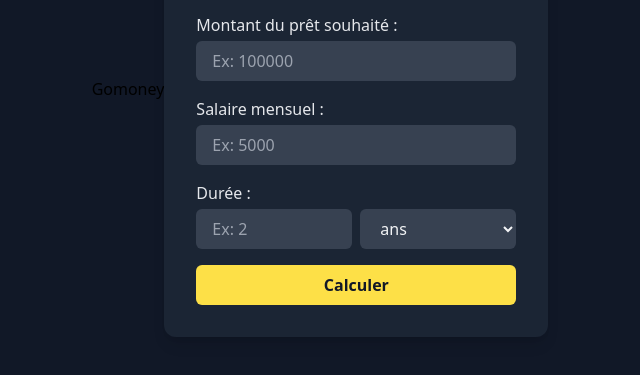
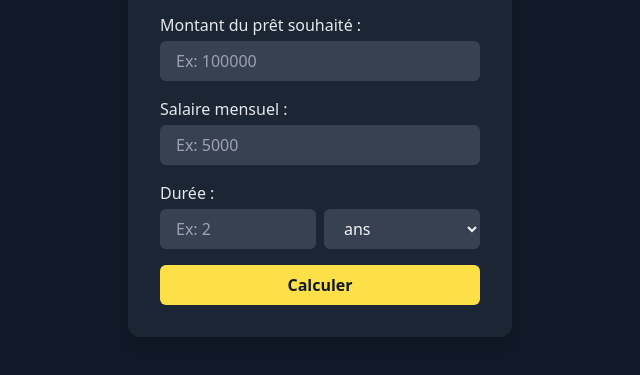
Before and after one commit to saraabbih1/Gomoney-, a website: page index.html in a window 1280 px wide. Shown: the part 311-686 px from the top of the page, without its empty margins (320-960 px from the left). Drawn offline with Linux system fonts and the light colour scheme.

Commit message:
last commit

```diff
--- a/index.html
+++ b/index.html
@@ -9,7 +9,7 @@
 </head>
 
 <body class="bg-gray-900 flex items-center justify-center min-h-screen font-sans">
-    <h2 >Gomoney</h2>
+
 
   <!-- PAGE FORMULAIRE -->
   <div id="formPage" class="bg-gray-800 bg-opacity-80 p-8 rounded-xl shadow-lg w-full max-w-sm">
```
